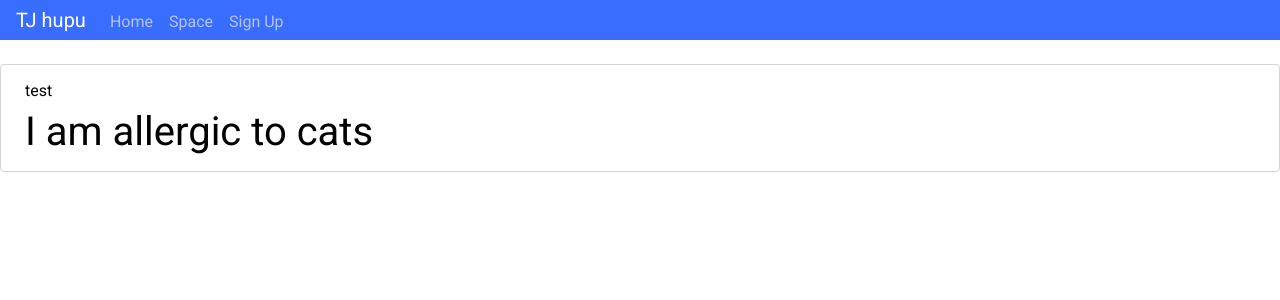
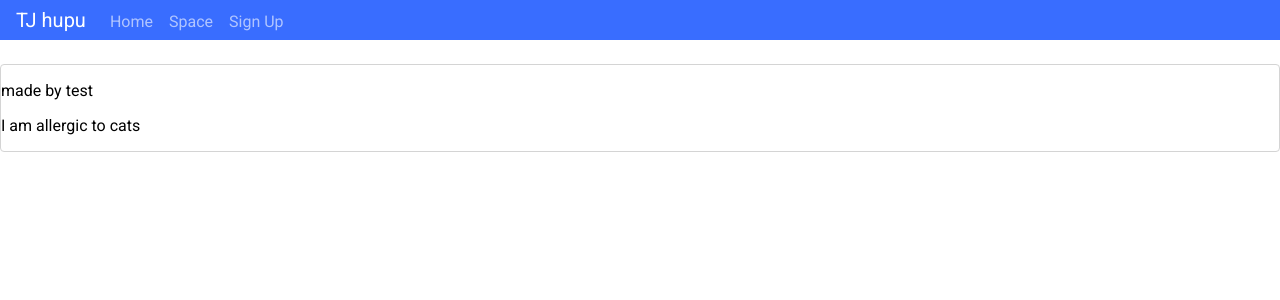
Before and after one commit to dyx131313/TJ_hupu, a React app: page / in a window 1280 px wide. Shown: the top 300 px of the page. Built offline with nearby package versions, Linux system fonts and the light colour scheme; no server answers; the HTML template or start-up script is replaced by a standard one.

Commit message:
switch story into post

```diff
--- a/client/src/components/modules/Card.js
+++ b/client/src/components/modules/Card.js
@@ -1,18 +1,20 @@
 import React, { useState, useEffect } from "react";
-import SingleStory from "./SingleStory.js";
+import SinglePost from "./SinglePost.js";
 // import CommentsBlock from "./CommentsBlock.js";
 import { get } from "../../utilities";
 
 import "./Card.css";
 
 /**
- * Card is a component for displaying content like stories
+ * Card is a component for displaying content like posts
  *
  * Proptypes
- * @param {string} _id of the story
+ * @param {string} _id of the Post
  * @param {string} creator_name
  * @param {string} creator_id
- * @param {string} content of the story
+ * @param {string} content of the Post
+ * @param {string} rating of the Post
+ * @param {number} contents of the Post
  */
 const Card = (props) => {
   // const [comments, setComments] = useState([]);
@@ -31,11 +33,13 @@ const Card = (props) => {
 
   return (
     <div className="Card-container">
-      <SingleStory
+      <SinglePost
         _id={props._id}
         creator_name={props.creator_name}
         creator_id={props.creator_id}
         content={props.content}
+        rating={props.rating}
+        contents={props.contents}
       />
       {/* <CommentsBlock
         story={props}
--- a/client/src/components/modules/NewPostInput.js
+++ b/client/src/components/modules/NewPostInput.js
@@ -8,8 +8,8 @@ import { post } from "../../utilities";
  *
  * Proptypes
  * @param {string} defaultText is the placeholder text
- * @param {string} storyId optional prop, used for comments
- * @param {({storyId, value}) => void} onSubmit: (function) triggered when this post is submitted, takes {storyId, value} as parameters
+ * @param {string} PostId optional prop, used for comments
+ * @param {({PostId, value}) => void} onSubmit: (function) triggered when this post is submitted, takes {PostId, value} as parameters
  */
 const NewPostInput = (props) => {
   const [value, setValue] = useState("");
@@ -67,13 +67,13 @@ const NewComment = (props) => {
 };
 
 /**
- * New Story is a New Post component for comments
+ * New Post is a New Post component for comments
  *
  * Proptypes
  * @param {string} defaultText is the placeholder text
  */
-const NewStory = (props) => {
-  const addStory = (value) => {
+const NewPost = (props) => {
+  const addPost = (value) => {
     const body = { content: value };
     post("/api/story", body).then((story) => {
       // display this story on the screen
@@ -97,6 +97,6 @@ const NewMessage = (props) => {
   };
 
   return <NewPostInput defaultText="New Message" onSubmit={sendMessage} />;
-}
+};
 
-export { NewComment, NewStory, NewMessage };
+export { NewComment, NewPost, NewMessage };
--- /dev/null
+++ b/client/src/components/modules/SinglePost.js
@@ -0,0 +1,24 @@
+import React from "react";
+import { Link } from "react-router-dom";
+
+/**
+ * Rate is a component that renders creator and content of a post
+ *
+ * Proptypes
+ * @param {string} _id of the Post
+ * @param {string} creator_name
+ * @param {string} creator_id
+ * @param {string} content of the Post
+ */
+const SinglePost = (props) => {
+  return (
+    <div className="Card-Post">
+      {/* <Link to={`/profile/${props.creator_id}`} className="u-link u-bold"> */}
+      <p className="Card-PostCreator">made by {props.creator_name}</p>
+      {/* </Link> */}
+      <p className="Card-PostContent">{props.content}</p>
+    </div>
+  );
+};
+
+export default SinglePost;
--- a/client/src/components/modules/SingleStory.js
+++ /dev/null
@@ -1,24 +0,0 @@
-import React from "react";
-import { Link } from "react-router-dom";
-
-/**
- * Story is a component that renders creator and content of a story
- *
- * Proptypes
- * @param {string} _id of the story
- * @param {string} creator_name
- * @param {string} creator_id
- * @param {string} content of the story
- */
-const SingleStory = (props) => {
-  return (
-    <div className="Card-story">
-      {/* <Link to={`/profile/${props.creator_id}`} className="u-link u-bold"> */}
-      {props.creator_name}
-      {/* </Link> */}
-      <p className="Card-storyContent">{props.content}</p>
-    </div>
-  );
-};
-
-export default SingleStory;
--- a/client/src/components/pages/Feed.js
+++ b/client/src/components/pages/Feed.js
@@ -1,10 +1,10 @@
 import React, { useState, useEffect } from "react";
 import Card from "../modules/Card.js";
-import { NewStory } from "../modules/NewPostInput.js";
+import { NewPost } from "../modules/NewPostInput.js";
 
 import { get } from "../../utilities";
 
-const test_story = {
+const test_Post = {
   _id: "123",
   creator_name: "test",
   creator_id: "123",
@@ -12,7 +12,7 @@ const test_story = {
 };
 
 const Feed = (props) => {
-  const [stories, setStories] = useState([test_story]);
+  const [Posts, setPosts] = useState([test_Post]);
 
   // called when the "Feed" component "mounts", i.e.
   // when it shows up on screen
@@ -26,30 +26,30 @@ const Feed = (props) => {
 
   // this gets called when the user pushes "Submit", so their
   // post gets added to the screen right away
-  const addNewStory = (storyObj) => {
-    setStories([storyObj].concat(stories));
+  const addNewPost = (PostObj) => {
+    setPosts([PostObj].concat(Posts));
   };
 
-  let storiesList = null;
-  const hasStories = stories.length !== 0;
-  if (hasStories) {
-    storiesList = stories.map((storyObj) => (
+  let PostsList = null;
+  const hasPosts = Posts.length !== 0;
+  if (hasPosts) {
+    PostsList = Posts.map((PostObj) => (
       <Card
-        key={`Card_${storyObj._id}`}
-        _id={storyObj._id}
-        creator_name={storyObj.creator_name}
-        creator_id={storyObj.creator_id}
+        key={`Card_${PostObj._id}`}
+        _id={PostObj._id}
+        creator_name={PostObj.creator_name}
+        creator_id={PostObj.creator_id}
         userId={props.userId}
-        content={storyObj.content}
+        content={PostObj.content}
       />
     ));
   } else {
-    storiesList = <div>No stories!</div>;
+    PostsList = <div>No stories!</div>;
   }
   return (
     <>
-      {props.userId && <NewStory addNewStory={addNewStory} />}
-      {storiesList}
+      {props.userId && <NewPost addNewPost={addNewPost} />}
+      {PostsList}
     </>
   );
 };
--- a/client/src/components/pages/SignUp.css
+++ b/client/src/components/pages/SignUp.css
@@ -1,6 +1,6 @@
 .signup-container {
   max-width: 400px;
-  margin: 0 auto;
+  margin: 100px auto;
   padding: 20px;
   border: 1px solid #ccc;
   border-radius: 5px;
```
